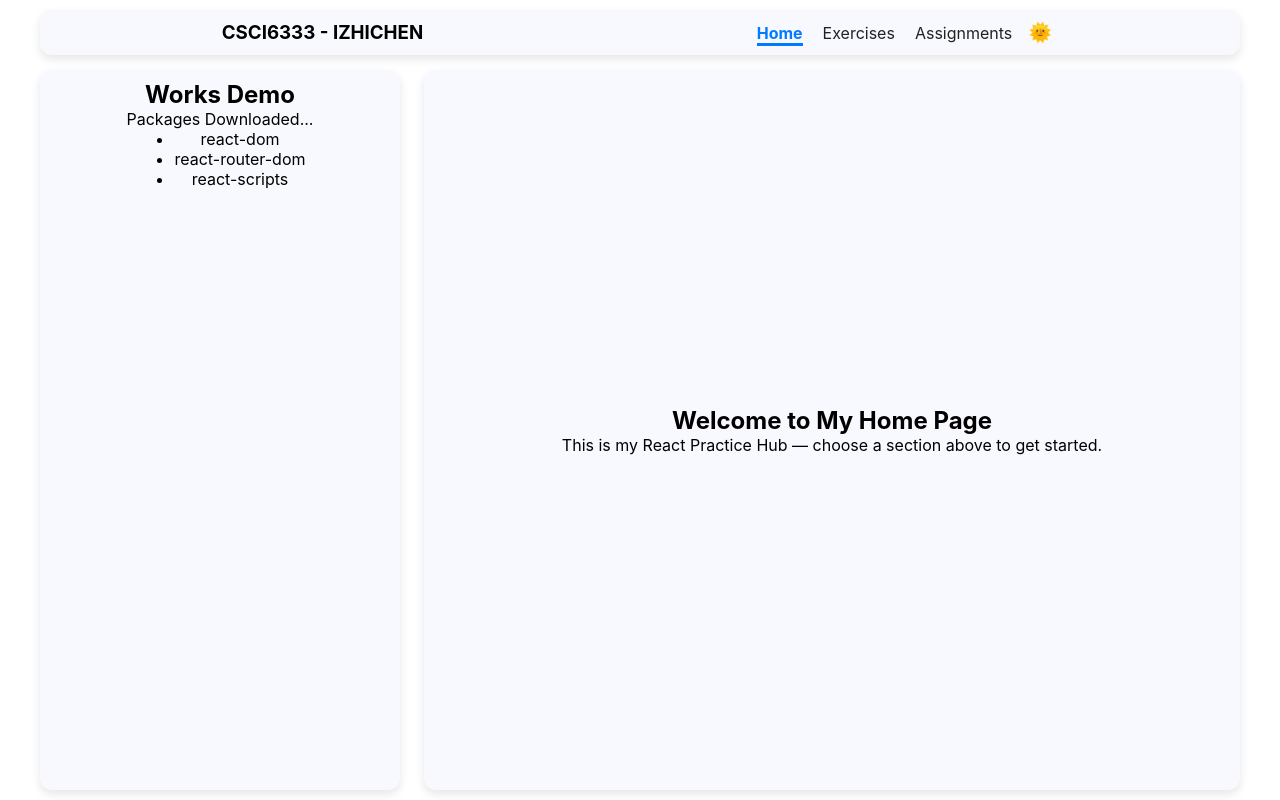
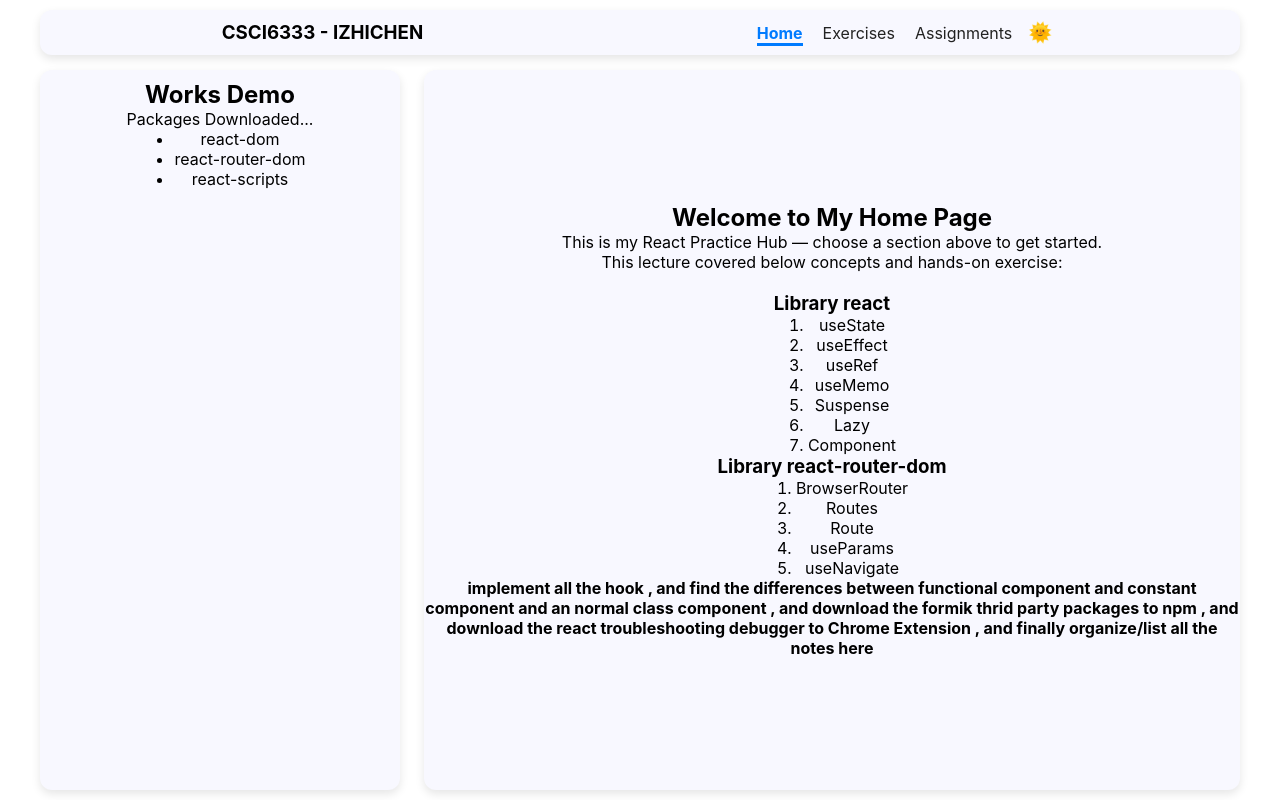
Before and after one commit to ChairChen/CSCI6333_Works_IZHICHEN, a React (Create React App) app: page / in a window 1280 px wide. Built offline with nearby package versions, Linux system fonts and the light colour scheme.

Commit message:
Updated Header and added useParams to Assignments and Exercises Pages

```diff
--- a/src/App.js
+++ b/src/App.js
@@ -21,7 +21,9 @@ export default function App() {
               <Routes>
                 <Route path='/' element={<Home />} />
                 <Route path='/Exercises' element={<Exercises />} />
+                <Route path='/Exercises/:exerciseName' element={<Exercises />} />
                 <Route path='/Assignments' element={<Assignments />} />
+                <Route path='/Assignments/:assignmentName' element={<Assignments />} />
                 {/* fallback page */}
                 <Route path='*' element={<Preview />} />
               </Routes>
--- a/src/components/Header/Header.js
+++ b/src/components/Header/Header.js
@@ -7,7 +7,28 @@ export default function Header() {
     const [menuOpen, setMenuOpen] = useState(false);
     const { theme, setTheme } = useContext(ThemeContext);
     const location = useLocation();
-    const isActive = (path) => location.pathname === path ? "active" : "";
+    const isActive = (path) => {
+        // implement the regexp: https://www.w3schools.com/jsref/jsref_obj_regexp.asp
+        // 1. Handle the Root Path ('/') Case Separately
+        if (path === '/') {
+            // If the target path is '/', it should ONLY match when location.pathname is exactly '/'
+            // We use the full match anchors: ^ (start) and $ (end)
+            const regexp = /^\/$/;
+            return regexp.test(location.pathname) ? "active" : "";
+        }
+        // 2. Handle All Other Paths (e.g., '/Exercises', '/Assignments')
+        // We use a pattern that requires the location.pathname to START with the target path.
+        // Escape any special regex characters in the path first (good practice)
+        const escapedPath = path.replace(/[.*+?^${}()|[\]\\]/g, '\\$&');
+        // Pattern:
+        // ^ : Start of the string
+        // ${escapedPath} : The literal path, e.g., /Exercises
+        // (\/|$): Followed by either a forward slash (for subpages) OR the end of the string (for the parent page itself)
+        const patternString = '^' + escapedPath + '(\\/|$)';
+        // Create the RegExp object
+        const regexp = new RegExp(patternString);
+        return regexp.test(location.pathname) ? "active" : "";
+    }
     const toggleTheme = () => {
         setTheme(theme === "light" ? "dark" : "light");
     };
--- a/src/context/ThemeContext.js
+++ b/src/context/ThemeContext.js
@@ -3,11 +3,27 @@ import { createContext, useState, useEffect } from "react";
 export const ThemeContext = createContext();
 
 export default function ThemeProvider({ children }) {
-    const [theme, setTheme] = useState("light");
+    // const [theme, setTheme] = useState("light");
+    const defaulTheme = 'light';
+    const reactTheme = 'react_theme';
+    const [theme, setTheme] = useState(() => {
+        try {
+            const item = window.localStorage.getItem(reactTheme);
+            return item ? JSON.parse(item) : defaulTheme;
+        } catch (error) {
+            console.error("Error reading localStorage key “" + reactTheme + "”:", error);
+            return defaulTheme;
+        }
+    });
 
     // not trigger re-render, when theme change change the css style only
     useEffect(() => {
-        document.body.classList.toggle("dark", theme === "dark");
+        try {
+            window.localStorage.setItem(reactTheme, JSON.stringify(theme));
+            document.body.classList.toggle("dark", theme === "dark");
+        } catch (error) {
+             console.error("Error setting localStorage key “" + reactTheme + "”:", error);
+        }
     }, [theme]);
 
     return (
--- a/src/pages/Exercises/Exercises.js
+++ b/src/pages/Exercises/Exercises.js
@@ -1,4 +1,5 @@
 import React, { lazy, Suspense, useState } from "react";
+import { useParams, useNavigate } from "react-router-dom";
 // Exercises here
 const Counter               = lazy(() => import("./Counter/Counter"));
 const FuncComponentCounter  = lazy(() => import("./Counter/FuncCounter"));
@@ -7,7 +8,9 @@ const UseRef                = lazy(() => import("./Hooks/UseRef"));
 const UseReducer            = lazy(() => import("./Hooks/UseReducer"));
 
 export default function Exercises() {
-  const [selected, setSelected] = useState("");
+  const exerciseName = useParams();
+  const navigate = useNavigate();
+  const [selected, setSelected] = useState(exerciseName || "");
   const exercisesMap = {
      "": (()=>(<p>Select an exercise demo.</p>))
     ,"Counter": (() => (<div><Counter /><br /><FuncComponentCounter /></div>))
@@ -15,7 +18,15 @@ export default function Exercises() {
     ,"UseRef": UseRef
     ,"UseReducer": UseReducer
   };
+  const propsToPassMap = {};
+
   const ExerciseComponent = exercisesMap[selected] || (()=><p>No such exercise...</p>);
+  const propsToPass = propsToPassMap[selected] || {};
+
+  const handleSelect = (name) => {
+    setSelected(name);
+    navigate(`/Exercises/${name}`);
+  };
 
   return (
     <section className="main-section">
@@ -25,7 +36,7 @@ export default function Exercises() {
           <summary>Class Component and Functional Component</summary>
           <ol className="details-wrapper">
             <li>
-              <span className="sub-page-text" onClick={() => setSelected("Counter")}>
+              <span className="sub-page-text" onClick={() => handleSelect("Counter")}>
                 Counter
               </span>
             </li>
@@ -36,17 +47,17 @@ export default function Exercises() {
           <summary>Hooks</summary>
           <ol className="details-wrapper">
             <li>
-              <span className="sub-page-text" onClick={() => setSelected("UseMemo")}>
+              <span className="sub-page-text" onClick={() => handleSelect("UseMemo")}>
                 UseMemo
               </span>
             </li>
             <li>
-              <span className="sub-page-text" onClick={() => setSelected("UseRef")}>
+              <span className="sub-page-text" onClick={() => handleSelect("UseRef")}>
                 UseRef
               </span>
             </li>
             <li>
-              <span className="sub-page-text" onClick={() => setSelected("UseReducer")}>
+              <span className="sub-page-text" onClick={() => handleSelect("UseReducer")}>
                 UseReducer
               </span>
             </li>
@@ -57,7 +68,7 @@ export default function Exercises() {
 
       <Suspense fallback={<div className="loading">Loading...</div>}>
         <div className="main-section-content">
-          <ExerciseComponent />
+          <ExerciseComponent {...propsToPass}/>
         </div>
       </Suspense>
     </section>
--- a/src/pages/Home/Home.js
+++ b/src/pages/Home/Home.js
@@ -15,7 +15,37 @@ export default function Home() {
         <h2>Welcome to My Home Page</h2>
         <p>
           This is my React Practice Hub — choose a section above to get started.
+          <br />
+          This lecture covered below concepts and hands-on exercise:
         </p>
+        <br />
+        <h3>Library react</h3>
+        <ol>
+          <li>useState</li>
+          <li>useEffect</li>
+          <li>useRef</li>
+          <li>useMemo</li>
+          <li>Suspense</li>
+          <li>Lazy</li>
+          <li>Component</li>
+        </ol>
+
+        <h3>Library react-router-dom</h3>
+        <ol>
+          <li>BrowserRouter</li>
+          <li>Routes</li>
+          <li>Route</li>
+          <li>useParams</li>
+          <li>useNavigate</li>
+        </ol>
+
+        <strong>
+          implement all the hook
+          , and find the differences between functional component and constant component and an normal class component
+          , and download the formik thrid party packages to npm
+          , and download the react troubleshooting debugger to Chrome Extension
+          , and finally organize/list all the notes here
+        </strong>
 
       </div>
     </section>
```
Also changed, not shown: src/pages/Assignments/Assignments.js (+31 -24 lines).
